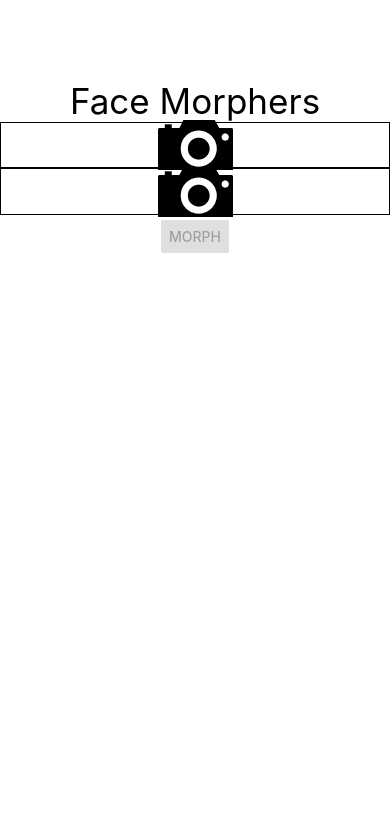
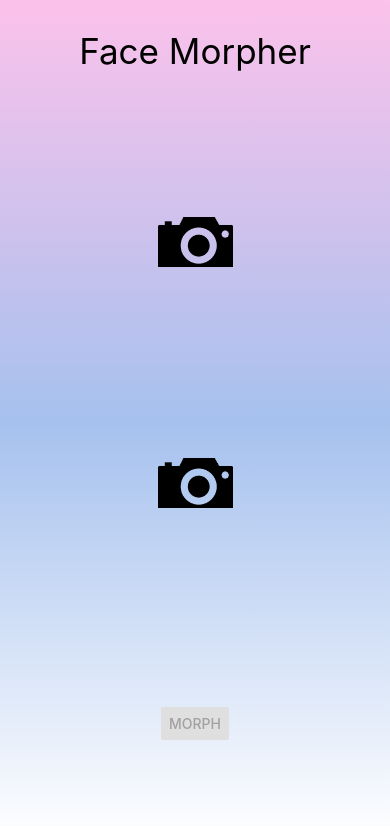
Before and after one commit to osamja/imagemorpher-mobile, a React Native app in the folder ImageMorpherMobile/: screen / in a window 390 px wide. Shown: the top 826 px of the page. Built offline with nearby package versions, Linux system fonts and the light colour scheme.

Commit message:
add gradient background, remove lines

```diff
--- a/ImageMorpherMobile/App.js
+++ b/ImageMorpherMobile/App.js
@@ -4,8 +4,7 @@ import React, { useState, useEffect, Fragment } from 'react';
 import {  Text, Image, View, Platform, StyleSheet, TouchableOpacity, ActivityIndicator, Linking, Button } from 'react-native';
 import * as ImagePicker from 'expo-image-picker';
 import * as WebBrowser from 'expo-web-browser';
-import { LinearGradient } from 'expo-linear-gradient';
-
+import {LinearGradient} from 'expo-linear-gradient'
 // import { ImageManipulator } from 'expo';
 
 
@@ -206,14 +205,12 @@ export default function FaceMorpher({
   }
 
   return (
+      <LinearGradient
+        // Background Linear Gradient
+        colors={['#fbc2eb', '#a6c1ee', 'transparent']}
+        style={styles.background}>
+      <Text style={styles.title}>Face Morpher</Text>
       <View style={styles.container}>
-      {/* <LinearGradient
-        // Button Linear Gradient
-        colors={['rgba(0,0,0,0.8)', 'transparent']}
-        // style={styles.background}
-      > */}
-          <Text style={styles.title}>Face Morphers</Text>
-          <View>
         {!morphResponse && defaultView}
         {morphResponse && getMorphedImg(morphResponse)}
         <MorphStateButton
@@ -225,16 +222,20 @@ export default function FaceMorpher({
           image2={image2}
         />
         </View>
-      {/* </LinearGradient> */}
-    </View>
+        </LinearGradient>
   );
 }
 
 const styles = StyleSheet.create({
+  background: {
+    flex: 1,
+  },
   title: {
     marginTop: 30,
     fontSize: 35,
     textAlign: 'center',
+    fontFamily: 'System',
+    color: 'rgba(28, 28, 30)'
   },
   container: {
     marginTop: 50,
@@ -246,7 +247,6 @@ const styles = StyleSheet.create({
     alignItems: 'center',
     flex: 1,
     borderColor: 'black',
-    borderWidth: 1,
   },
   morphBtnTxt: {
     fontSize: 25,
@@ -275,15 +275,7 @@ const styles = StyleSheet.create({
     alignItems: 'center',
     flex: 1,
   },
-  morphImgBox: {
-    justifyContent: 'center',
-    alignItems: 'center',
-    flex: 2,
-    borderColor: 'black',
-    borderWidth: 1,
-  },
-  morphedImg: {
-    width: 300,
-    height: 300,
-  },
+  morphBtnTxt: {
+    fontSize: 30,
+  }
 });
```
Lines whose indentation alone changed are shown as unchanged.
